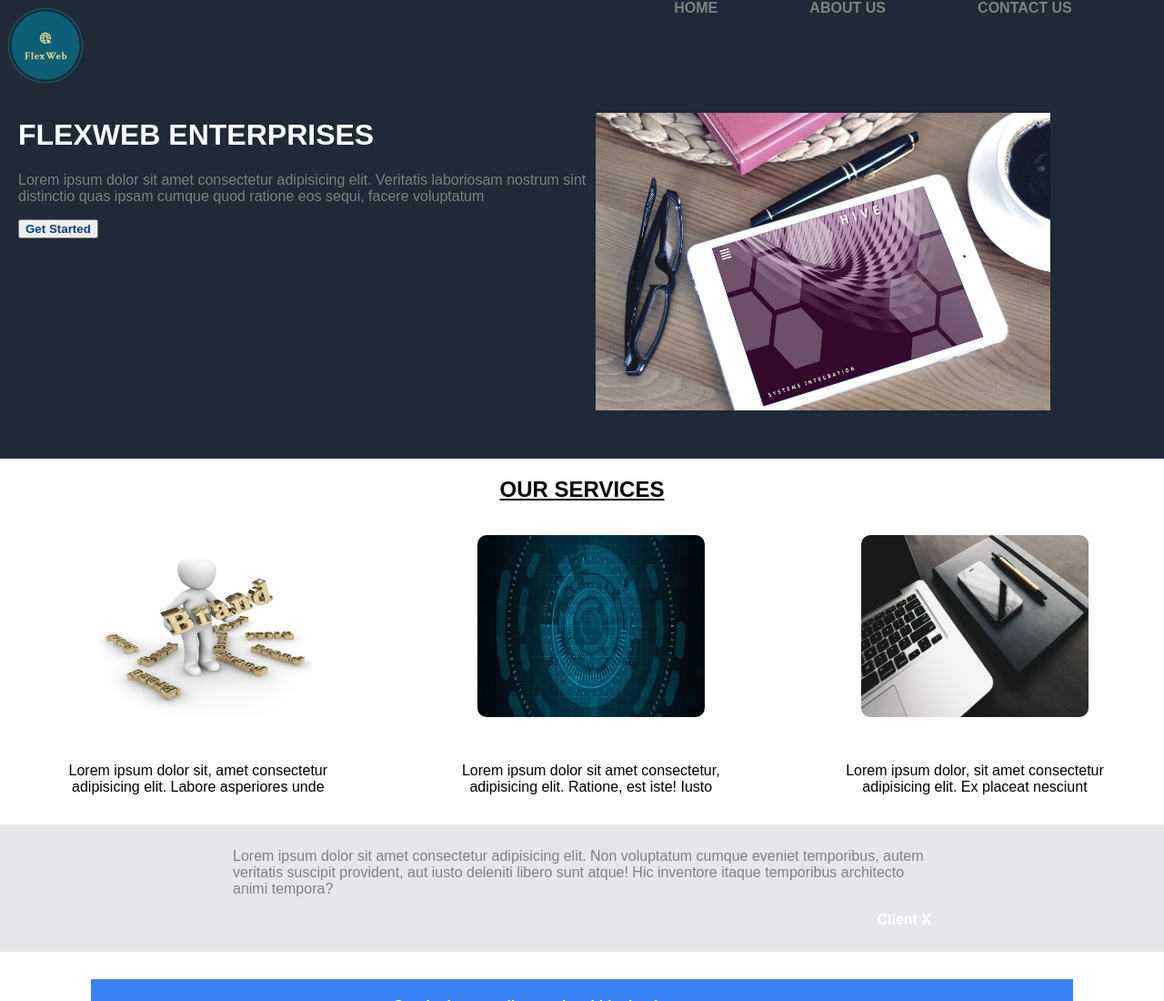
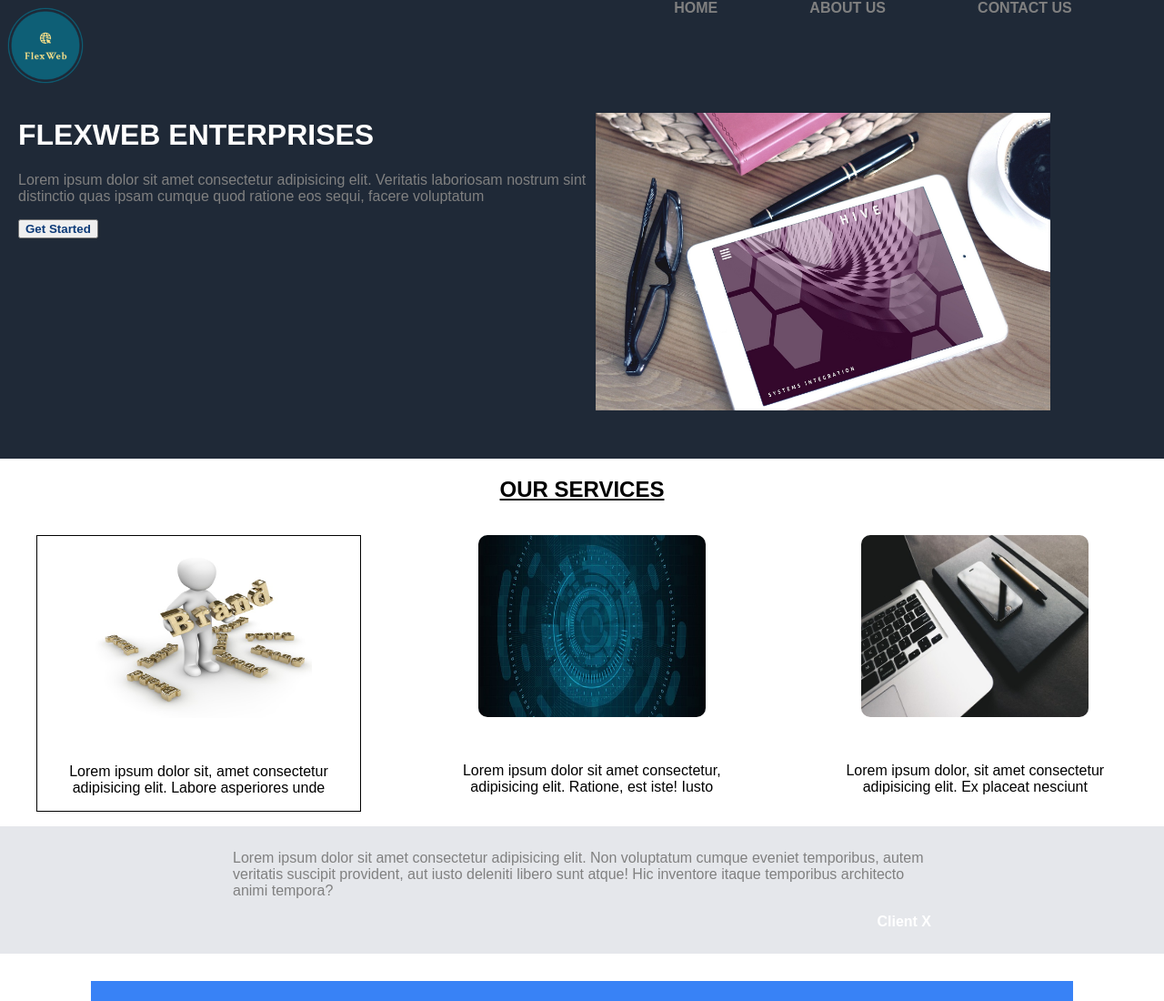
Before and after one commit to NamaiyianSaidimu/business-landing-page, a plain HTML site: page index.html in a window 1280 px wide. Shown: the top 1100 px of the page at 91% size. Drawn offline with Linux system fonts and the light colour scheme.

Commit message:
changing the branding image border

```diff
--- a/styles.css
+++ b/styles.css
@@ -95,6 +95,10 @@ body {
     border-radius: 10px;
 }
 
+#branding {
+    border: 1px solid #000;
+}
+
 
 .services {
     margin: auto;
```
